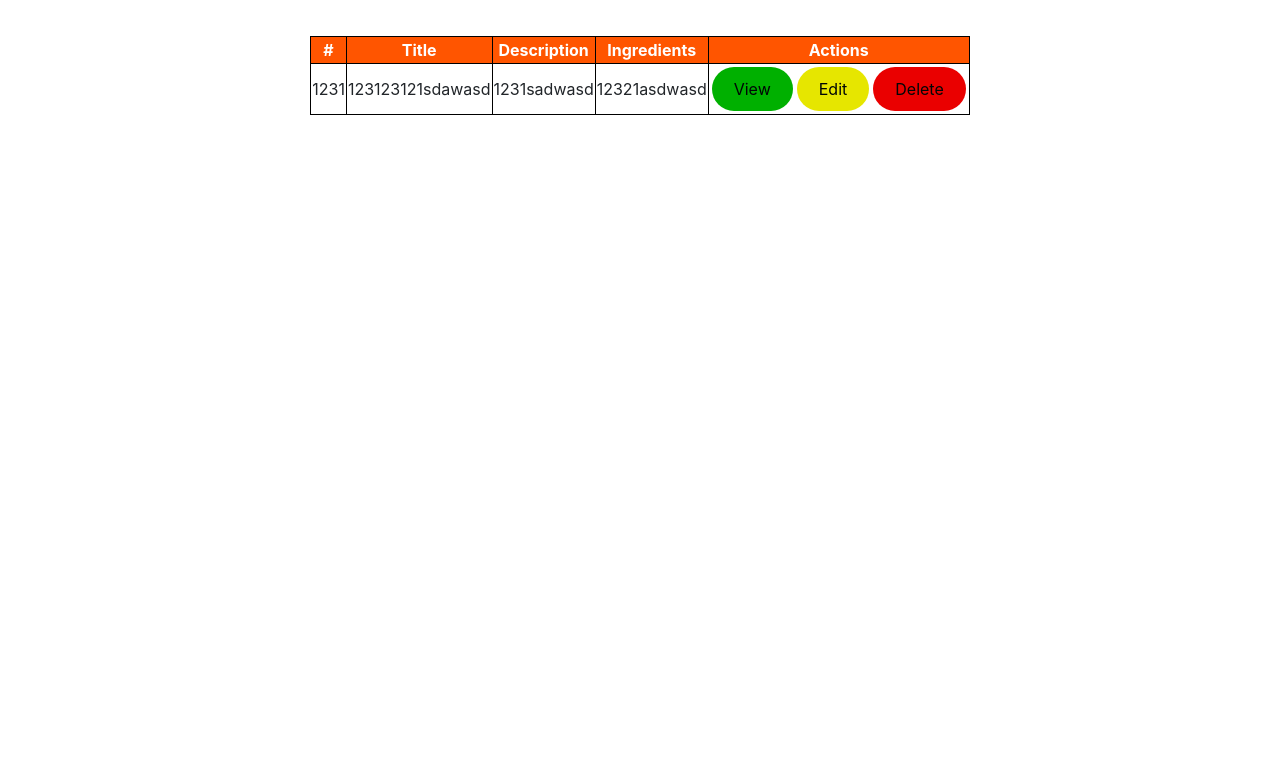
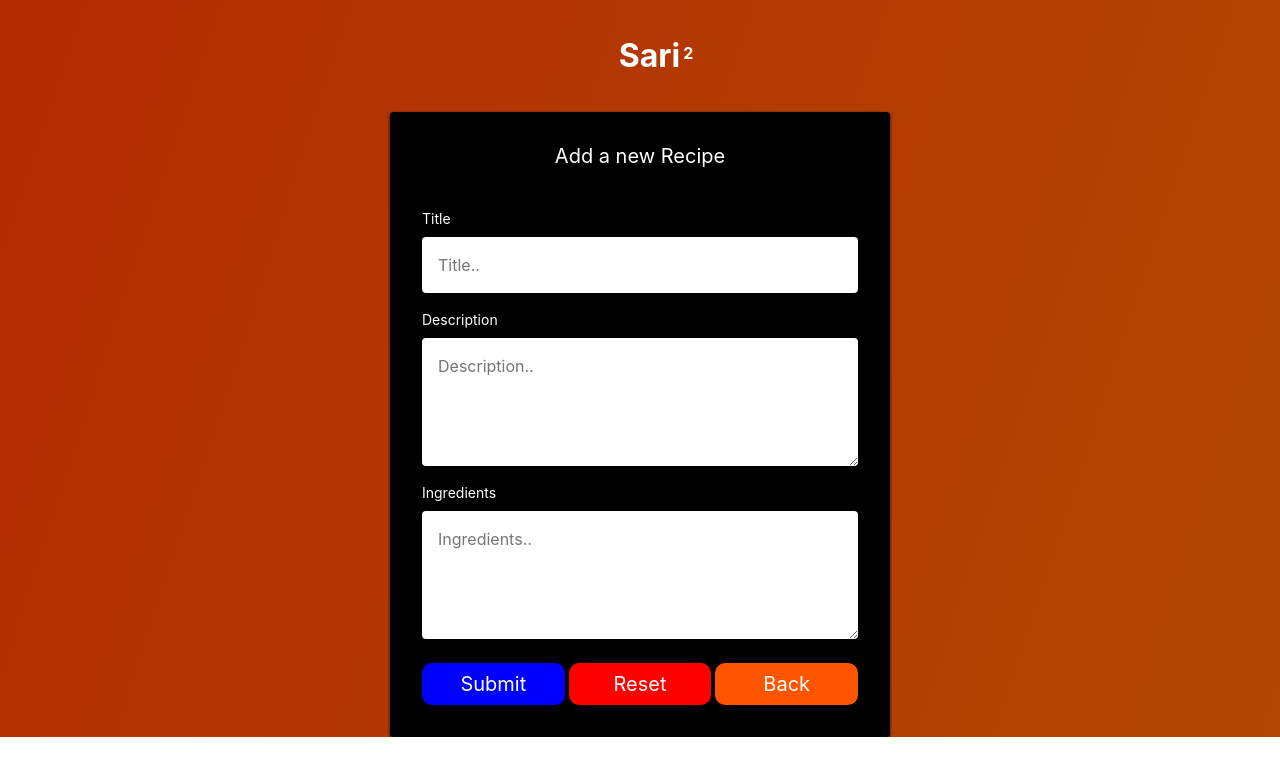
Before and after one commit to chaimdavidiii/Sari2Internal, a React (Create React App) app in the folder client/: page /trial in a window 1280 px wide. Shown: the top 776 px of the page. Built offline with nearby package versions, Linux system fonts and the light colour scheme.

Commit message:
add trial for forms

```diff
--- a/client/src/App.js
+++ b/client/src/App.js
@@ -5,6 +5,8 @@ import Recipes from "./components/Recipes/RecipesHome";
 import "bootstrap/dist/css/bootstrap.min.css";
 import Trial from "./components/Trial";
 import RecipesNew from "./components/Recipes/RecipesNew";
+import RecipesEdit from "./components/Recipes/RecipesEdit";
+import RecipesView from "./components/Recipes/RecipesView";
 
 function App() {
   return (
@@ -15,6 +17,8 @@ function App() {
         <Route path='/recipes' component={Recipes} exact />
         <Route path='/recipes/new' component={RecipesNew} exact />
         <Route path='/trial' component={Trial} exact />
+        <Route path='/recipes/:id/edit' component={RecipesEdit} exact />
+        <Route path='/recipes/:id/' component={RecipesView} exact />
       </Switch>
     </Router>
   );
--- a/client/src/components/Footer/FooterElements.js
+++ b/client/src/components/Footer/FooterElements.js
@@ -50,6 +50,7 @@ export const FooterLinkItems = styled.div`
 `;
 
 export const FooterLinkTitle = styled.h1`
+  color: #ff5500;
   font-size: 14px;
   margin-bottom: 16px;
 `;
@@ -95,6 +96,7 @@ export const SocialLogo = styled(Link)`
   font-weight: bold;
 
   &:hover {
+    text-decoration: none;
     color: #ff5500;
     transition: 0.3s ease-out;
   }
--- a/client/src/components/Recipes/RecipesEdit/index.js
+++ b/client/src/components/Recipes/RecipesEdit/index.js
@@ -0,0 +1,136 @@
+import React, { useState, useEffect } from "react";
+import Form from "react-bootstrap/Form";
+import Row from "react-bootstrap/Row";
+import Col from "react-bootstrap/Col";
+import Button from "react-bootstrap/Button";
+import Axios from "axios";
+import { useHistory, useParams } from "react-router-dom";
+import { useForm } from "react-hook-form";
+
+function EditRecipe() {
+  const { register, handleSubmit, errors, reset } = useForm();
+  const [recipe, setRecipe] = useState({});
+  const { id } = useParams();
+  const history = useHistory();
+
+  useEffect(() => {
+    Axios.get(`http://localhost:3001/recipes/${id}`).then((response) => {
+      setRecipe(response.data);
+    });
+  }, [id]);
+
+  const goToRecipes = () => {
+    history.push("/recipes");
+  };
+
+  const onSubmit = async (data) => {
+    await Axios.put("http://localhost:3001/recipes/update", {
+      id: id,
+      newTitle: data.title,
+      newDescription: data.description,
+      newIngredients: data.ingredients,
+    }).then((response) => {
+      if (response.statusText === "OK") {
+        goToRecipes();
+      }
+    });
+  };
+  const goBack = () => {
+    history.goBack();
+  };
+
+  return (
+    <div>
+      <h1 className='editRecipe'>Edit Recipe for '{recipe.title}'</h1>
+      <Form onSubmit={handleSubmit(onSubmit)} className='mx-4'>
+        <Form.Group as={Row} controlId='formHorizontalTitle'>
+          <Form.Label column sm={2}>
+            Title
+          </Form.Label>
+          <Col sm={10}>
+            <Form.Control
+              ref={register({
+                required: true,
+                minLength: 4,
+              })}
+              type='text'
+              name='title'
+              defaultValue={recipe.title}
+            />
+            {errors.title && errors.title.type === "required" && (
+              <div className='errorsStyle'>Title is required!</div>
+            )}
+            {errors.title && errors.title.type === "minLength" && (
+              <div className='errorsStyle'>Must be more than 5 characters!</div>
+            )}
+          </Col>
+        </Form.Group>
+        <Form.Group as={Row} controlId='formHorizontalDescription'>
+          <Form.Label column sm={2}>
+            Description
+          </Form.Label>
+          <Col sm={10}>
+            <Form.Control
+              ref={register({
+                required: true,
+                minLength: 15,
+              })}
+              name='description'
+              as='textarea'
+              defaultValue={recipe.description}
+            />
+            {errors.description && errors.description.type === "required" && (
+              <div className='errorsStyle'>Description is required!</div>
+            )}
+            {errors.description && errors.description.type === "minLength" && (
+              <div className='errorsStyle'>Must be more than 5 characters!</div>
+            )}
+          </Col>
+        </Form.Group>
+        <Form.Group as={Row} controlId='formHorizontalIngredients'>
+          <Form.Label column sm={2}>
+            Ingredients
+          </Form.Label>
+          <Col sm={10}>
+            <Form.Control
+              ref={register({
+                required: true,
+                minLength: 15,
+              })}
+              name='ingredients'
+              as='textarea'
+              defaultValue={recipe.ingredients}
+            />
+            {errors.ingredients && errors.ingredients.type === "required" && (
+              <div className='errorsStyle'>Ingredients field is required!</div>
+            )}
+            {errors.ingredients && errors.ingredients.type === "minLength" && (
+              <div className='errorsStyle'>Must be more than 5 characters!</div>
+            )}
+          </Col>
+        </Form.Group>
+        <Form.Group as={Row}>
+          <Col sm={{ span: 10, offset: 2 }}>
+            <Button className='mr-1' type='submit'>
+              Save
+            </Button>
+            <Button
+              className='mr-1'
+              onClick={() => {
+                reset();
+              }}
+              variant='danger'
+            >
+              Reset
+            </Button>
+            <Button onClick={goBack} variant='warning'>
+              Back
+            </Button>
+          </Col>
+        </Form.Group>
+      </Form>
+    </div>
+  );
+}
+
+export default EditRecipe;
--- a/client/src/components/Recipes/RecipesHome/RecipeElements.js
+++ b/client/src/components/Recipes/RecipesHome/RecipeElements.js
@@ -69,7 +69,7 @@ export const TDLinkView = styled(Link)`
   margin: 2px 2px;
   cursor: pointer;
   border-radius: 50px;
-  background: #00b000;
+  /* background: #0000ff; */
   white-space: nowrap;
   padding: 10px 22px;
   color: #010606;
@@ -77,7 +77,7 @@ export const TDLinkView = styled(Link)`
   outline: none;
   border: none;
   &:hover {
-    color: white;
+    color: #0000ff;
     text-decoration: none;
   }
 `;
@@ -86,7 +86,7 @@ export const TDLinkEdit = styled(Link)`
   margin: 2px 2px;
   cursor: pointer;
   border-radius: 50px;
-  background: #e6e600;
+  /* background: #004000; */
   white-space: nowrap;
   padding: 10px 22px;
   color: #010606;
@@ -94,7 +94,7 @@ export const TDLinkEdit = styled(Link)`
   outline: none;
   border: none;
   &:hover {
-    color: white;
+    color: #eaea00;
     text-decoration: none;
   }
 `;
@@ -103,7 +103,7 @@ export const TDLinkDelete = styled(Link)`
   margin: 2px 2px;
   cursor: pointer;
   border-radius: 50px;
-  background: #ea0000;
+  /* background: #ea0000; */
   white-space: nowrap;
   padding: 10px 22px;
   color: #010606;
@@ -111,7 +111,7 @@ export const TDLinkDelete = styled(Link)`
   outline: none;
   border: none;
   &:hover {
-    color: white;
+    color: #ea0000;
     text-decoration: none;
   }
 `;
--- a/client/src/components/Recipes/RecipesHome/index.js
+++ b/client/src/components/Recipes/RecipesHome/index.js
@@ -5,6 +5,10 @@ import Button from "react-bootstrap/Button";
 import { Link, useHistory } from "react-router-dom";
 import Modal from "react-bootstrap/Modal";
 import RecipesNav from "../RecipesNav";
+import { BsFillTrashFill } from "react-icons/bs";
+import { BiShow } from "react-icons/bi";
+import { AiTwotoneEdit } from "react-icons/ai";
+import { IconContext } from "react-icons";
 import {
   ModalContainer,
   RecipesContainer,
@@ -104,16 +108,20 @@ function Recipes() {
                   <TDRecipe>{val.description}</TDRecipe>
                   <TDRecipe>{val.ingredients}</TDRecipe>
                   <TDActions>
-                    <TDLinkView to={`/recipes/${val._id}`}>View</TDLinkView>
+                    <IconContext.Provider value={{ size: "2em" }}>
+                      <TDLinkView to={`/recipes/${val._id}`}>
+                        <BiShow />
+                      </TDLinkView>
                       <TDLinkEdit to={`/recipes/${val._id}/edit`}>
-                      Edit
+                        <AiTwotoneEdit />
                       </TDLinkEdit>
                       <TDLinkDelete
                         to={"/recipes"}
                         onClick={() => handleShow(val._id, val.title)}
                       >
-                      Delete
+                        <BsFillTrashFill />
                       </TDLinkDelete>
+                    </IconContext.Provider>
                   </TDActions>
                 </TRRecipe>
               );
--- /dev/null
+++ b/client/src/components/Recipes/RecipesView/index.js
@@ -0,0 +1,45 @@
+import React, { useState, useEffect } from "react";
+import { useParams, useHistory } from "react-router-dom";
+import Card from "react-bootstrap/Card";
+import Button from "react-bootstrap/Button";
+import Axios from "axios";
+
+function ViewRecipe() {
+  const [recipe, setRecipe] = useState({});
+  const { id } = useParams();
+  const history = useHistory();
+
+  const goBack = () => {
+    history.goBack();
+  };
+
+  useEffect(() => {
+    Axios.get(`http://localhost:3001/recipes/${id}`).then((response) => {
+      console.log(response);
+      setRecipe(response.data);
+    });
+  }, [id]);
+
+  return (
+    <div className='Card mt-1'>
+      <Card style={{ width: "24rem" }}>
+        {/* <Card.Img variant='top' src='holder.js/100px180' /> */}
+        <Card.Body>
+          <h2>Title:</h2>
+          <Card.Title>"{recipe.title}"</Card.Title>
+          <h3>Description:</h3>
+          <Card.Text>
+            <p>{recipe.description}</p>
+          </Card.Text>
+          <h4>Ingredients:</h4>
+          <Card.Text>{recipe.ingredients}</Card.Text>
+        </Card.Body>
+      </Card>
+      <Button className='mt-1' onClick={goBack} variant='primary'>
+        Back
+      </Button>
+    </div>
+  );
+}
+
+export default ViewRecipe;
--- a/client/src/components/Trial/TrialElements.js
+++ b/client/src/components/Trial/TrialElements.js
@@ -1,88 +1,158 @@
 import styled from "styled-components";
 import { Link } from "react-router-dom";
 
-export const TableContainer = styled.div`
-  display: flex;
-  justify-content: center;
-  margin: 24px 24px;
+export const Container = styled.div`
+  min-height: 692px;
+  /* position: fixed;
+  bottom: 0;
+  left: 0;
+  right: 0;
+  top: 0;
+  z-index: 0; */
+  overflow: hidden;
+  background: linear-gradient(
+    108deg,
+    rgba(179, 44, 3, 1) 0%,
+    rgba(179, 71, 3, 1) 100%
+  );
 `;
 
-export const TableRecipe = styled.table`
-  border: 1px solid black;
-  margin: 12px 12px;
+export const Errors = styled.div`
+  color: #ff0000;
+  margin-bottom: 16px;
 `;
 
-export const THeadRecipe = styled.thead`
-  background-color: #ff5500;
-  color: white;
-  justify-content: center;
+export const SupLogo = styled.sup`
+  font-size: 1rem;
+  margin-left: 3px;
+  top: 2;
 `;
 
-export const THRecipe = styled.th`
-  text-align: center;
-  font-size: 1.1.rem;
-  border: 1px solid black;
+export const FormWrap = styled.div`
+  height: 90%;
+  display: flex;
+  flex-direction: column;
+  justify-content: center;
+
+  @media screen and (max-width: 400px) {
+    height: 80%;
+  }
 `;
 
-export const TDRecipe = styled.td`
-  text-align: center;
-  border: 1px solid black;
+export const Icon = styled(Link)`
+  align-self: center;
+  margin-left: 32px;
+  margin-top: 32px;
+  margin-bottom: 32px;
+  text-decoration: none;
+  color: #fff;
+  font-weight: 700;
+  font-size: 32px;
+
+  @media screen and (max-width: 480px) {
+    margin-left: 16px;
+    margin-top: 8px;
+  }
 `;
 
-export const TDActions = styled.td`
-  text-align: center;
+export const FormContent = styled.div`
+  height: 100%;
   display: flex;
-  align-items: center;
+  flex-direction: column;
+  justify-content: center;
+  /* margin-bottom: 100px; */
+
+  @media screen and (max-width: 480px) {
+    padding: 10px;
+    /* margin-bottom: 200px; */
+  }
 `;
 
-export const TDLinkView = styled(Link)`
-  text-decoration: none;
-  margin: 2px 2px;
-  cursor: pointer;
-  border-radius: 50px;
-  background: #00b000;
-  white-space: nowrap;
-  padding: 10px 22px;
-  color: #010606;
-  font-size: 16px;
-  outline: none;
-  border: none;
-  &:hover {
-    color: white;
-    text-decoration: none;
+export const Form = styled.form`
+  background: black;
+  max-width: 500px;
+  height: auto;
+  width: 100%;
+  z-index: 1;
+  display: grid;
+  margin: 0 auto;
+  padding: 32px;
+  border-radius: 4px;
+  box-shadow: 0 1px 3px rgba(0, 0, 0, 0.9);
+
+  @media screen and (max-width: 400px) {
+    padding: 32px 32px;
   }
 `;
-export const TDLinkEdit = styled(Link)`
-  text-decoration: none;
-  margin: 2px 2px;
+
+export const FormH1 = styled.h1`
+  margin-bottom: 40px;
+  color: #fff;
+  font-size: 20px;
+  font-weight: 400;
+  text-align: center;
+`;
+
+export const FormLabel = styled.label`
+  margin-bottom: 8x;
+  font-size: 14px;
+  color: #fff;
+`;
+
+export const FormInput = styled.input`
+  padding: 16px 16px;
+  margin-bottom: 16px;
+  border: none;
+  border-radius: 4px;
+`;
+export const FormInputTextArea = styled.textarea`
+  padding: 16px 16px;
+  margin-bottom: 16px;
+  border: none;
+  border-radius: 4px;
+`;
+
+export const FormButtonWrap = styled.div`
+  display: flex;
+  column-gap: 4px;
+  height: 50px;
+  justify-content: space-between;
+`;
+
+export const FormButtonAdd = styled.button`
+  background: #0000ff;
+  width: 100%;
+  margin-top: 8px;
+  border: none;
+  border-radius: 10px;
+  color: #fff;
+  font-size: 20px;
   cursor: pointer;
-  border-radius: 50px;
-  background: #e6e600;
-  white-space: nowrap;
-  padding: 10px 22px;
-  color: #010606;
-  font-size: 16px;
-  outline: none;
+`;
+export const FormButtonReset = styled.button`
+  background: #ff0000;
+  width: 100%;
+  margin-top: 8px;
   border: none;
-  &:hover {
-    color: white;
-    text-decoration: none;
-  }
+  border-radius: 10px;
+  color: #fff;
+  font-size: 20px;
+  cursor: pointer;
 `;
-export const TDLinkDelete = styled(Link)`
-  text-decoration: none;
-  margin: 2px 2px;
+export const FormButtonBack = styled.button`
+  background: #ff5500;
+  width: 100%;
+  margin-top: 8px;
+  border: none;
+  border-radius: 10px;
+  color: #fff;
+  font-size: 20px;
   cursor: pointer;
-  border-radius: 50px;
-  background: #ea0000;
-  white-space: nowrap;
-  padding: 10px 22px;
-  color: #010606;
-  font-size: 16px;
-  outline: none;
-  border: none;
-  &:hover {
-    color: white;
-    text-decoration: none;
-  }
 `;
+
+export const Text = styled.span`
+  text-align: center;
+  margin-top: 24px;
+  color: #fff;
+  font-size: 14px;
+`;
--- a/client/src/components/Trial/index.js
+++ b/client/src/components/Trial/index.js
@@ -1,47 +1,111 @@
 import React from "react";
+import { useHistory, useParams } from "react-router-dom";
+import { useForm } from "react-hook-form";
 import {
-  TableContainer,
-  TableRecipe,
-  THeadRecipe,
-  THRecipe,
-  TDRecipe,
-  TDActions,
-  TDLinkView,
-  TDLinkEdit,
-  TDLinkDelete,
+  Container,
+  FormContent,
+  FormH1,
+  FormInput,
+  FormWrap,
+  Icon,
+  Form,
+  FormLabel,
+  FormButtonAdd,
+  FormButtonReset,
+  FormButtonBack,
+  Text,
+  SupLogo,
+  Errors,
+  FormInputTextArea,
+  FormButtonWrap,
 } from "./TrialElements";
 
-const Trial = () => {
+const Signin = () => {
+  const { register, handleSubmit, errors, reset } = useForm();
+  const history = useHistory();
+
+  const goback = () => {
+    history.push("/recipes");
+  };
+  const onSubmit = (data) => {
+    console.log(data.title);
+  };
+
   return (
     <>
-      <TableContainer>
-        <TableRecipe>
-          <THeadRecipe>
-            <tr>
-              <THRecipe>#</THRecipe>
-              <THRecipe>Title</THRecipe>
-              <THRecipe>Description</THRecipe>
-              <THRecipe>Ingredients</THRecipe>
-              <THRecipe>Actions</THRecipe>
-            </tr>
-          </THeadRecipe>
-          <tbody>
-            <tr>
-              <TDRecipe>1231</TDRecipe>
-              <TDRecipe>123123121sdawasd</TDRecipe>
-              <TDRecipe>1231sadwasd</TDRecipe>
-              <TDRecipe>12321asdwasd</TDRecipe>
-              <TDActions>
-                <TDLinkView>View</TDLinkView>
-                <TDLinkEdit>Edit</TDLinkEdit>
-                <TDLinkDelete>Delete</TDLinkDelete>
-              </TDActions>
-            </tr>
-          </tbody>
-        </TableRecipe>
-      </TableContainer>
+      <Container>
+        <FormWrap>
+          <Icon to='/'>
+            Sari<SupLogo>2</SupLogo>
+          </Icon>
+          <FormContent>
+            <Form onSubmit={handleSubmit(onSubmit)}>
+              <FormH1>Add a new Recipe</FormH1>
+              <FormLabel htmlFor='for'>Title</FormLabel>
+              <FormInput
+                ref={register({
+                  required: true,
+                  minLength: 4,
+                })}
+                type='text'
+                name='title'
+                placeholder='Title..'
+              />
+              {errors.title && errors.title.type === "required" && (
+                <Errors>Title is Required!</Errors>
+              )}
+              {errors.title && errors.title.type === "minLength" && (
+                <Errors>Must be more than 4 characters!</Errors>
+              )}
+
+              <FormLabel htmlFor='for'>Description</FormLabel>
+              <FormInputTextArea
+                rows={4}
+                ref={register({
+                  required: true,
+                  minLength: 5,
+                })}
+                name='description'
+                as='textarea'
+                placeholder='Description..'
+              ></FormInputTextArea>
+              {errors.description && errors.description.type === "required" && (
+                <Errors>Description is required!</Errors>
+              )}
+              {errors.description &&
+                errors.description.type === "minLength" && (
+                  <Errors>Must be more than 5 characters!</Errors>
+                )}
+
+              <FormLabel htmlFor='for'>Ingredients</FormLabel>
+              <FormInputTextArea
+                rows={4}
+                ref={register({
+                  required: true,
+                  minLength: 5,
+                })}
+                name='ingredients'
+                as='textarea'
+                placeholder='Ingredients..'
+              ></FormInputTextArea>
+              {errors.description && errors.description.type === "required" && (
+                <Errors>Description is required!</Errors>
+              )}
+              {errors.description &&
+                errors.description.type === "minLength" && (
+                  <Errors>Must be more than 5 characters!</Errors>
+                )}
+              <FormButtonWrap>
+                <FormButtonAdd type='submit'>Submit</FormButtonAdd>
+                <FormButtonReset>Reset</FormButtonReset>
+                <FormButtonBack>Back</FormButtonBack>
+              </FormButtonWrap>
+            </Form>
+          </FormContent>
+        </FormWrap>
+      </Container>
     </>
   );
 };
 
-export default Trial;
+export default Signin;
```
Also changed, not shown: client/src/components/Recipes/RecipesView/RecipesViewElements.js (added). Lines whose indentation alone changed are shown as unchanged.
